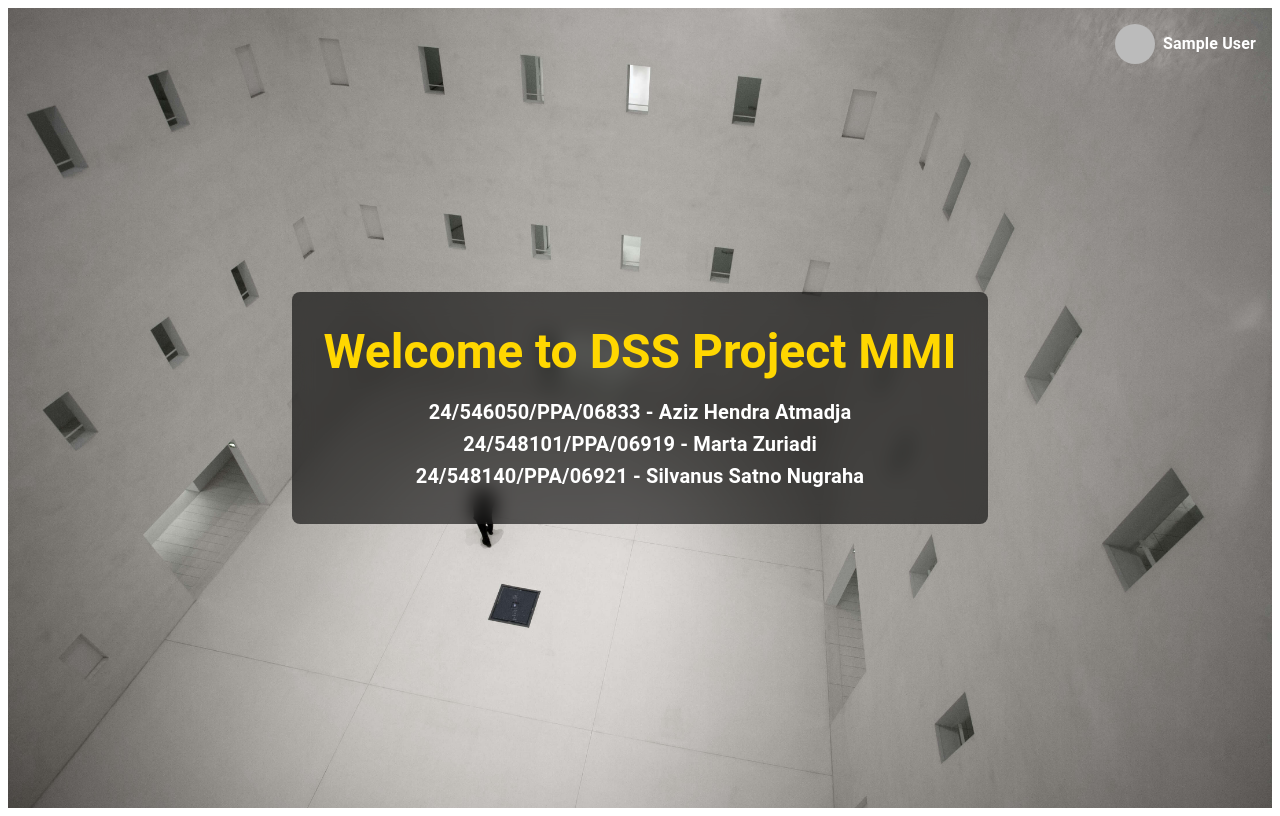
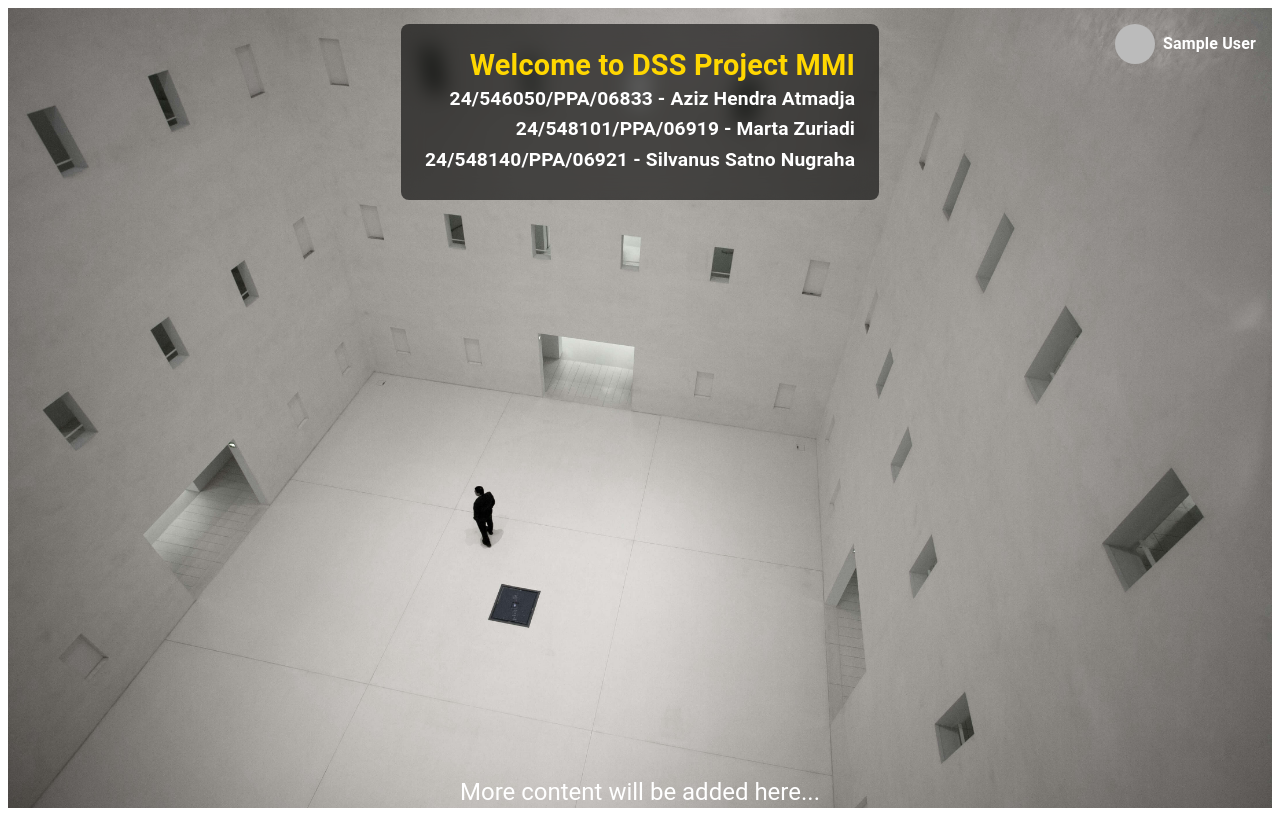
Before and after one commit to satnodeus77/dss_project_01, a Next.js app: page /home in a window 1280 px wide. Built offline with nearby package versions, Linux system fonts and the light colour scheme; no server answers; sample sign-in values are in the browser's storage.

Commit message:
Added homepage with user info and logout button

```diff
--- a/pages/home.js
+++ b/pages/home.js
@@ -43,8 +43,6 @@ export default function HomePage() {
         backgroundPosition: "center",
         display: "flex",
         flexDirection: "column",
-        alignItems: "center",
-        justifyContent: "center",
       }}
     >
       {/* User Profile & Logout Button (Top Right) */}
@@ -70,28 +68,38 @@ export default function HomePage() {
         )}
       </Box>
 
-      {/* Content with Blur Background */}
+      {/* Sticky Header with Text Aligned to User Info */}
       <Box
         sx={{
-          backgroundColor: "rgba(0, 0, 0, 0.6)", // Semi-transparent dark background
-          backdropFilter: "blur(10px)", // Blur effect
-          padding: "2rem",
+          position: "sticky",
+          top: 0,
+          zIndex: 10,
+          backgroundColor: "rgba(0, 0, 0, 0.6)",
+          backdropFilter: "blur(10px)",
+          padding: "1.5rem",
           borderRadius: "8px",
-          textAlign: "center",
+          textAlign: "right", // Align with user profile
           color: "white",
           maxWidth: "90%",
+          margin: "auto",
+          mt: 2,
         }}
       >
-        <Typography variant="h3" sx={{ fontWeight: "bold", color: "#FFD700" }}>
+        <Typography variant="h4" sx={{ fontWeight: "bold", color: "#FFD700", fontSize: "1.8rem" }}>
           Welcome to DSS Project MMI
         </Typography>
 
-        <Typography variant="h6" sx={{ mt: 2, fontWeight: "bold", color: "#FFFFFF" }}>
+        <Typography variant="h6" sx={{ fontSize: "1.2rem", fontWeight: "bold", color: "#FFFFFF" }}>
           24/546050/PPA/06833 - Aziz Hendra Atmadja <br />
           24/548101/PPA/06919 - Marta Zuriadi <br />
           24/548140/PPA/06921 - Silvanus Satno Nugraha
         </Typography>
       </Box>
+
+      {/* Placeholder for More Content Below */}
+      <Container sx={{ mt: 8, textAlign: "center", color: "white" }}>
+        <Typography variant="h5">More content will be added here...</Typography>
+      </Container>
     </Box>
   );
 }
```
